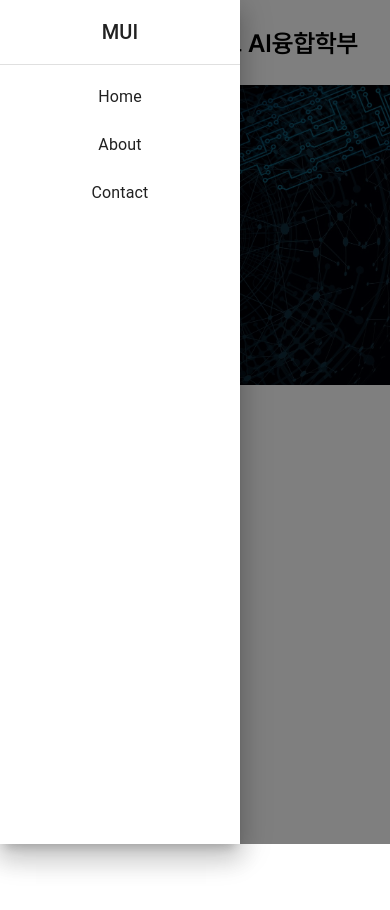
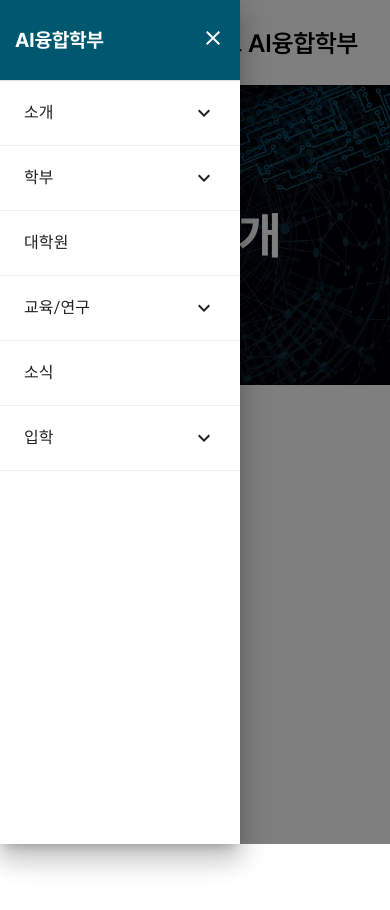
Before and after one commit to DevelopDragons/YIU-AI-UI, a React (Create React App) app: page /faculty in a window 390 px wide. Both pictures are taken after a click on the button "open drawer". Shown: the top 910 px of the page. Built offline with nearby package versions, Linux system fonts and the light colour scheme; what recoil-persist would draw is missing.

Commit message:
Mobile Drawer Menu

```diff
--- a/src/Layout.tsx
+++ b/src/Layout.tsx
@@ -1,9 +1,12 @@
+/** @jsxImportSource @emotion/react */
 import { useLocation } from "react-router-dom";
 import Header from "./components/Common/Header/Header";
-import React from "react";
+import React, { useState } from "react";
 import Footer from "./components/Common/Footer/Footer";
+import { css } from "@emotion/react";
 import {
   Box,
+  Collapse,
   Divider,
   Drawer,
   List,
@@ -12,7 +15,13 @@ import {
   ListItemText,
   Typography,
 } from "@mui/material";
+import ExpandMoreIcon from "@mui/icons-material/ExpandMore";
+import ExpandLessIcon from "@mui/icons-material/ExpandLess";
 import { useResponsive } from "./hooks/ResponsiveContext";
+import { navItems } from "./models/menu";
+import { colors } from "./assets/styles/colors";
+import { border1 } from "./assets/styles/borderLine";
+import CloseIcon from "@mui/icons-material/Close";
 
 interface LayoutProps {
   className?: string;
@@ -33,22 +42,115 @@ const Layout: React.FC<LayoutProps> = ({ className, children }) => {
     setMobileOpen((prevState) => !prevState);
   };
 
+  const [openIndex, setOpenIndex] = useState<number | null>(null);
+
+  const handleClick = (index: number) => {
+    const item = navItems[index];
+    if (!item.subMenu.length && item.link) {
+      window.location.href = item.link; // 또는 react-router로 이동하려면 useNavigate 사용
+      return;
+    }
+    setOpenIndex(openIndex === index ? null : index);
+  };
+
   const drawerWidth = 240;
-  const navItems = ["Home", "About", "Contact"];
+
+  React.useEffect(() => {
+    if (location.pathname === "/") {
+      setOpenIndex(null);
+      return;
+    }
+    const indexToOpen = navItems.findIndex((item) => {
+      if (item.link && location.pathname === item.link) return true;
+      return item.subMenu.some((sub) => sub.link === location.pathname);
+    });
+
+    if (indexToOpen !== -1) {
+      setOpenIndex(indexToOpen);
+    }
+  }, [location.pathname]);
 
   const drawer = (
-    <Box onClick={handleDrawerToggle} sx={{ textAlign: "center" }}>
-      <Typography variant="h6" sx={{ my: 2 }}>
-        MUI
-      </Typography>
+    <Box
+      sx={{
+        width: drawerWidth,
+      }}
+    >
+      <div
+        css={css({
+          minHeight: 50,
+          backgroundColor: colors.yiu.green,
+          display: "flex",
+          justifyContent: "space-between",
+          alignItems: "center",
+          color: "white",
+          fontWeight: "bold",
+          fontSize: "1.25rem",
+          padding: 15,
+        })}
+      >
+        <div>AI융합학부</div>
+        <div onClick={handleDrawerToggle} css={css({ cursor: "pointer" })}>
+          <CloseIcon />
+        </div>
+        {/* AI융합학부 */}
+      </div>
       <Divider />
-      <List>
-        {navItems.map((item) => (
-          <ListItem key={item} disablePadding>
-            <ListItemButton sx={{ textAlign: "center" }}>
-              <ListItemText primary={item} />
-            </ListItemButton>
-          </ListItem>
+      <List disablePadding>
+        {navItems.map((item, index) => (
+          <div key={item.label}>
+            <ListItem disablePadding>
+              <ListItemButton
+                onClick={() => handleClick(index)}
+                sx={{
+                  textAlign: "left",
+                  px: 3,
+                  py: 2,
+                  backgroundColor:
+                    openIndex === index
+                      ? colors.gray.lightGray
+                      : colors.gray.white,
+                  borderBottom: border1,
+                  fontWeight: "bold",
+                  "&:hover": {
+                    borderLeft: `5px solid ${colors.yiu.green}`,
+                    backgroundColor: colors.gray.lightGray,
+                  },
+                }}
+              >
+                <ListItemText primary={item.label} />
+                {item.subMenu.length > 0 &&
+                  (openIndex === index ? (
+                    <ExpandLessIcon />
+                  ) : (
+                    <ExpandMoreIcon />
+                  ))}
+              </ListItemButton>
+            </ListItem>
+
+            <Collapse in={openIndex === index} timeout="auto" unmountOnExit>
+              <List disablePadding>
+                {item.subMenu.map((subItem) => (
+                  <ListItem key={subItem.label} disablePadding>
+                    <ListItemButton
+                      href={subItem.link}
+                      sx={{
+                        textAlign: "left",
+                        pl: 5,
+                        py: 1.5,
+                        color: colors.gray.lightBlack,
+                        "&:hover": {
+                          backgroundColor: colors.gray.lightGray,
+                        },
+                      }}
+                    >
+                      <ListItemText primary={subItem.label} />
+                    </ListItemButton>
+                  </ListItem>
+                ))}
+              </List>
+            </Collapse>
+          </div>
         ))}
       </List>
     </Box>
--- a/src/components/Group/NewsListItem.tsx
+++ b/src/components/Group/NewsListItem.tsx
@@ -23,7 +23,7 @@ const NewsListItem = ({
     <div
       css={css({
         display: "flex",
-        flexDirection: "row",
+        flexDirection: isMobile ? "column" : "row",
         justifyContent: "start",
         alignItems: "center",
         gap: 30,
--- a/src/pages/Menu/Faculty.tsx
+++ b/src/pages/Menu/Faculty.tsx
@@ -13,7 +13,7 @@ const Faculty = (): React.ReactElement => {
     useResponsive();
   return (
     <div>
-      <PageHeader backgroundImage={TitleBgImg} title={"소개"} />
+      <PageHeader backgroundImage={TitleBgImg} title={"학부소개"} />
       <div
         css={css({
           display: "flex", // Flexbox를 사용하여 사이드바와 메인 콘텐츠를 나눔
```
